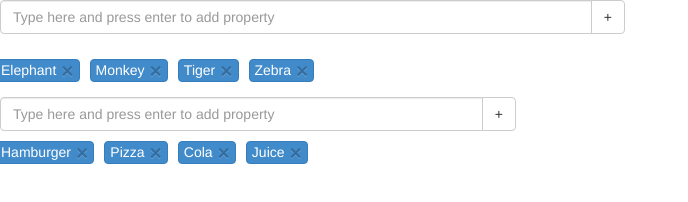
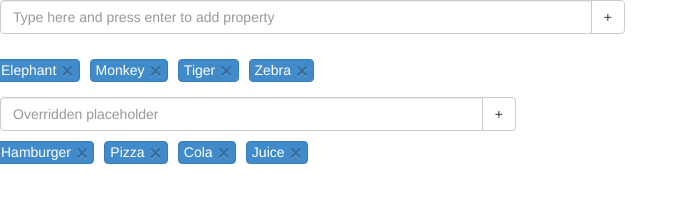
Before and after one commit to angular-ui-addons/angular-ui-addons, a website: page inclistTest.html in a window 1280 px wide. Shown: the whole page, without its empty margins (0-688 px from the left). Drawn offline with nearby package versions, Linux system fonts and the light colour scheme.

Commit message:
chore: inclist: added placeholder override attribute

```diff
--- a/inclistTest.html
+++ b/inclistTest.html
@@ -47,7 +47,7 @@
   <div class="row">
     <div class="form-group" inclist data-items="list2">
       <div class="col-sm-5">
-        <div inclist-input></div>
+        <div inclist-input data-placeholder="Overridden placeholder"></div>
 
         <div inclist-out></div>
       </div>
--- a/src/inclist/inclist.js
+++ b/src/inclist/inclist.js
@@ -43,6 +43,9 @@
 
           return function (scope, element, attrs, inclistCtrl) {
 
+            // Override placeholder if new one is defined
+            element.find('input').attr('placeholder', attrs.placeholder);
+
             scope.addItemFromSelection = function () {
               inclistCtrl.addItem(scope.selection);
               scope.selection = "";
```
Lines whose indentation alone changed are shown as unchanged.
